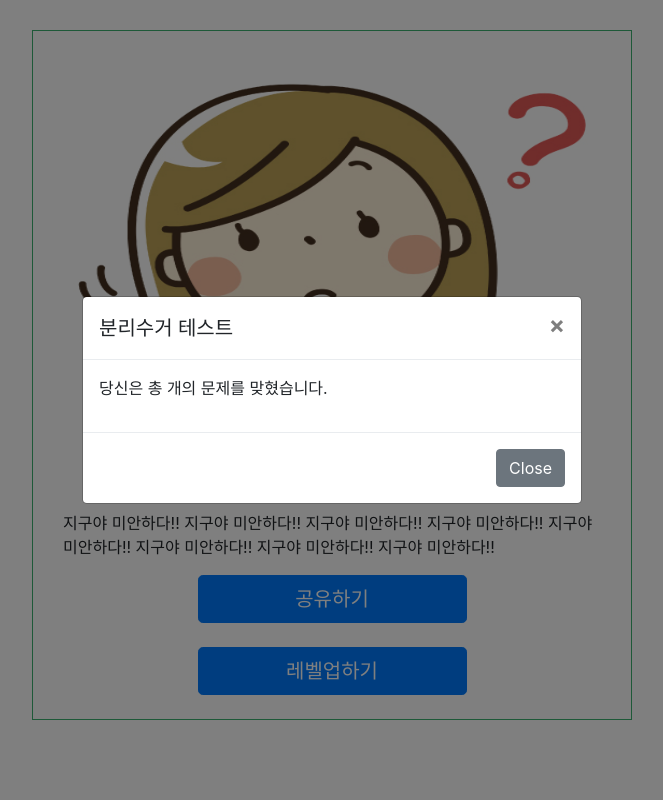
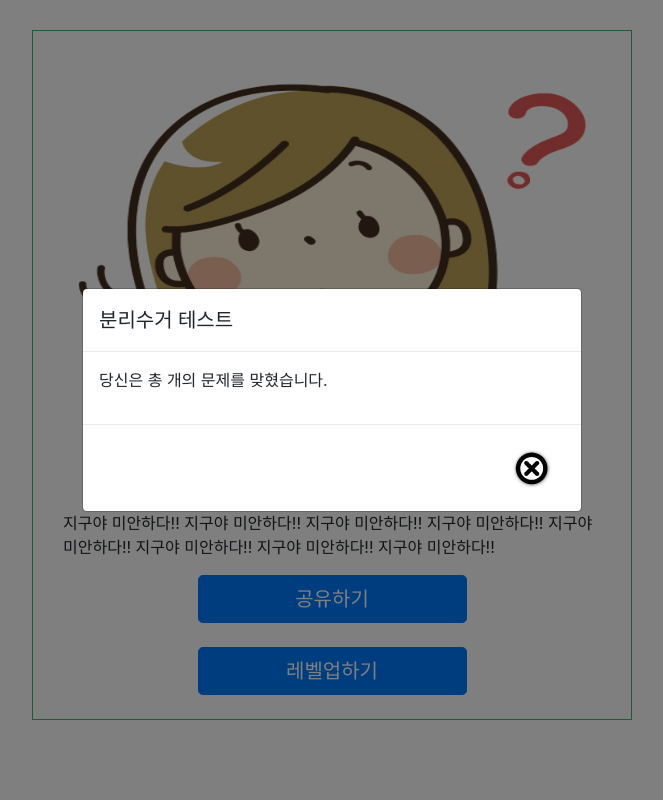
Before and after one commit to becho2/42good42, a Flask app: page /result in a window 1280 px wide. Shown: the whole page, without its empty margins (308-971 px from the left). Run offline with Flask 2, Linux system fonts and the light colour scheme; some libraries are stand-ins or nearby versions.

Commit message:
ãadd mediaquery & fix layout

```diff
--- a/templates/result.html
+++ b/templates/result.html
@@ -40,12 +40,96 @@
             border: 1px solid mediumseagreen;
         }
 
+        .modal-btn-set {
+            border-radius: 50%;
+            background: transparent;
+
+            display: block;
+            text-align: center;
+        }
+
         .img-resize {
             height: 400px;
         }
 
-        .btn-set {
+        .result-btn-set {
             width: 50%;
+        }
+
+        /*
+        ##Device = Desktops
+        ##Screen = 1281px to higher resolution desktops
+        ##Device = 데스크탑
+        ##Screen = 1281px 이상 해상도 데스크탑
+        */
+        @media (min-width: 1281px) {
+
+
+        }
+
+        /*
+        ##Device = Laptops, Desktops
+        ##Screen = B/w 1025px to 1280px
+        ##Device = 랩탑, 데스크탑
+        ##Screen = 1025px에서 1280px 사이
+        */
+
+        @media (min-width: 1025px) and (max-width: 1280px) {
+
+
+        }
+
+        /*
+        ##Device = Tablets, Ipads (portrait),
+        ##Screen = B/w 768px to 1024px
+        ##Device = 태블릿, 아이패드(세로),
+        ##Screen = 768px에서 1024px 사이
+        */
+
+        @media (min-width: 768px) and (max-width: 1024px) {
+
+
+        }
+
+        /*
+        ##Device = Tablets, Ipads (landscape)
+        ##Screen = B/w 768px to 1024px
+        ##Device = 태블릿, 아이패드(가로)
+        ##Screen = 768px에서 1024px 사이
+        */
+
+        @media (min-width: 768px) and (max-width: 1024px) and (orientation: landscape) {
+
+
+        }
+
+        /*
+        ##Device = Low Resolution Tablets, Mobiles (Landscape)
+        ##Screen = B/w 481px to 767px
+        ##Device = 저해상도 태블릿, 모바일(가로)
+        ##Screen = 481px에서 767px 사이
+        */
+
+        @media (min-width: 481px) and (max-width: 767px) {
+
+
+        }
+
+        /*
+        ##Device = Most of the Smartphones Mobiles (Portrait)
+        ##Screen = B/w 320px to 479px
+        ##Device = 대부분의 스마트폰 모바일 기기(세로)
+        ##Screen = 320px에서 479px 사이
+        */
+
+        @media (min-width: 320px) and (max-width: 480px) {
+            .container {
+                width: 360px;
+            }
+
+            .img-resize {
+                height: 250px;
+            }
         }
 
     </style>
@@ -98,15 +182,13 @@
                 <div class="modal-content">
                     <div class="modal-header">
                         <h5 class="modal-title" id="exampleModalCenterTitle">분리수거 테스트</h5>
-                        <button type="button" class="close" data-dismiss="modal" aria-label="Close">
-                            <span aria-hidden="true">&times;</span>
-                        </button>
                     </div>
                     <div class="modal-body">
                         <p>당신은 총 <span id="cnt"></span> 개의 문제를 맞혔습니다.</p>
                     </div>
                     <div class="modal-footer">
-                        <button type="button" class="btn btn-secondary" data-dismiss="modal">Close</button>
+                        <button type="button" class="btn modal-btn-set" data-dismiss="modal">
+                            <img src="../static/img_2/modal_btn.png" alt=""></button>
                     </div>
                 </div>
             </div>
@@ -125,10 +207,10 @@
                 </div>
             </div>
             <div class="col col-xs pb-4 text-center">
-                <button type="button" class="btn btn-primary btn-lg btn-set"> 공유하기</button>
+                <button type="button" class="btn btn-primary btn-lg result-btn-set"> 공유하기</button>
             </div>
             <div class="col col-xs pb-4 text-center">
-                <button type="button" class="btn btn-primary btn-lg btn-set"> 레벨업하기</button>
+                <button type="button" class="btn btn-primary btn-lg result-btn-set"> 레벨업하기</button>
             </div>
         </div>
     </div>
```
Also changed, not shown: static/img_2/modal_btn.png (added).
